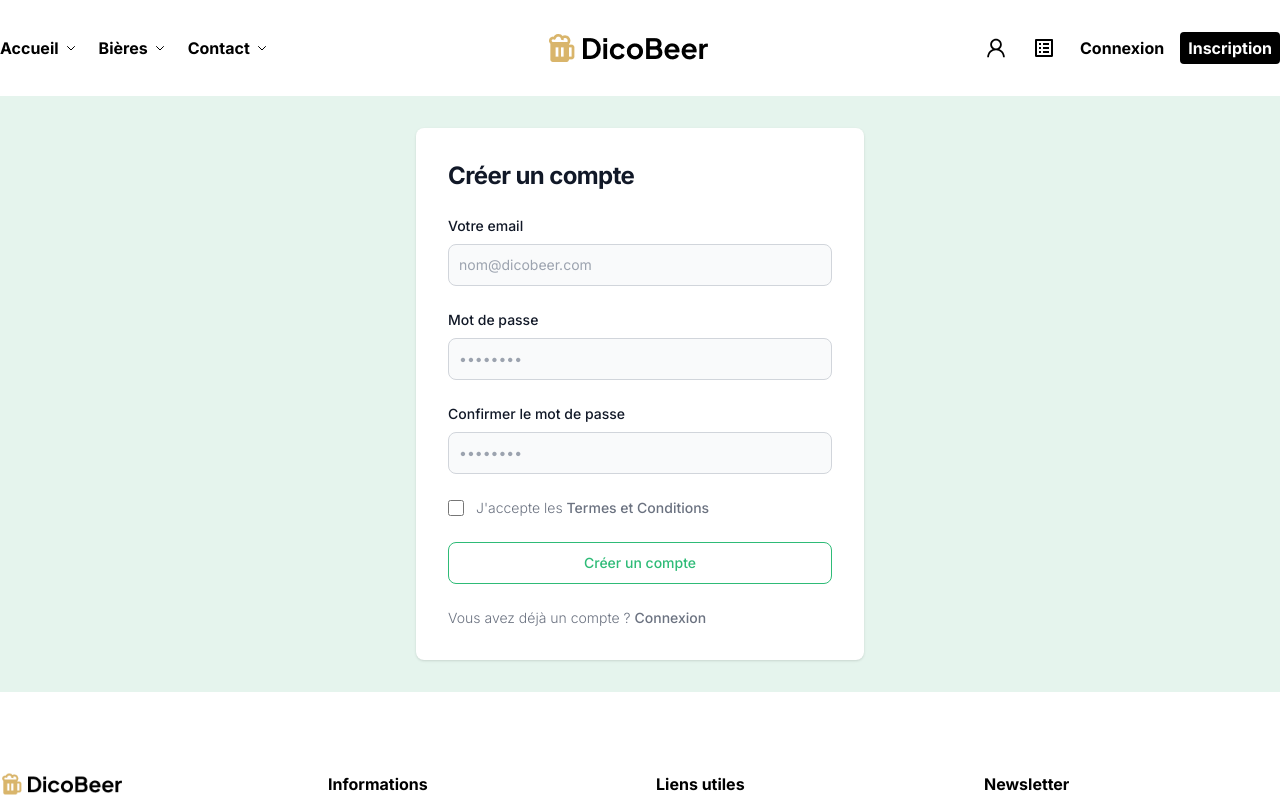
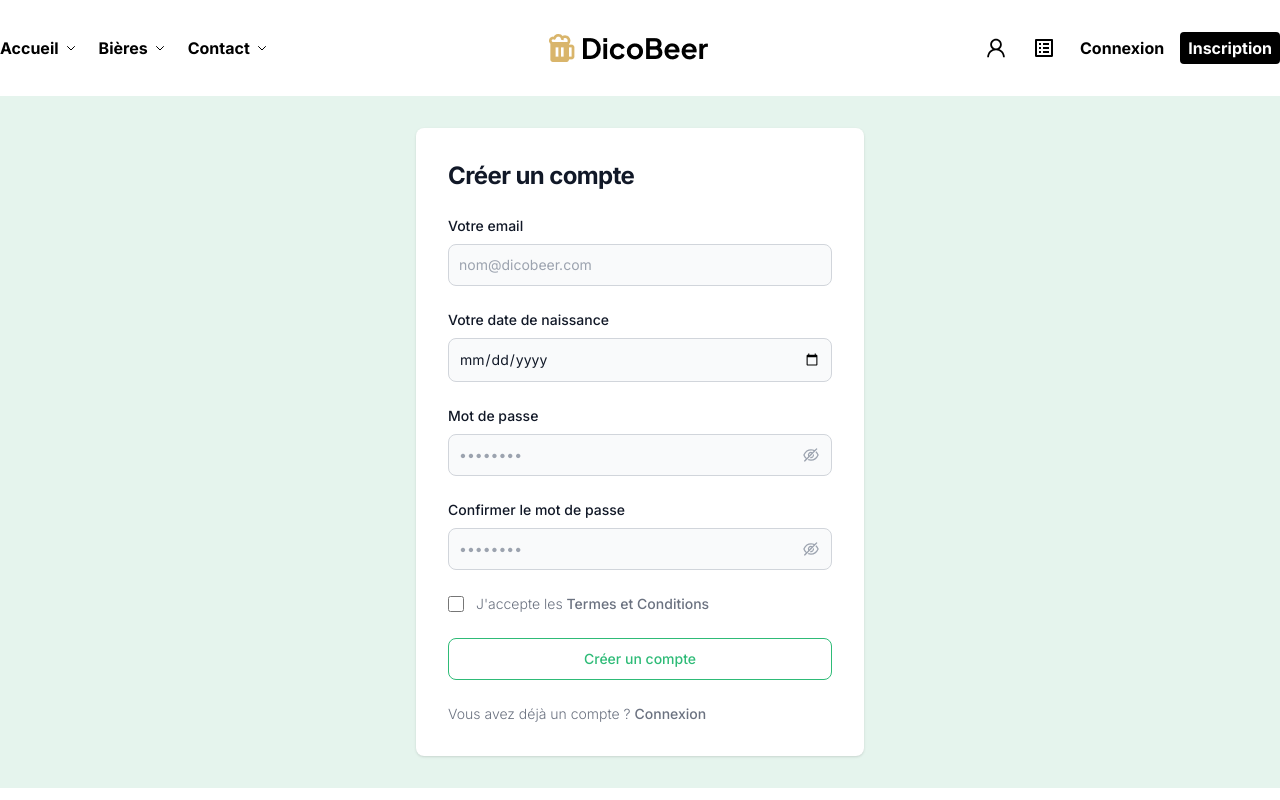
Before and after one commit to lege0053/DicoBeer, a Next.js app in the folder front/: page /inscription in a window 1280 px wide. Shown: the top 800 px of the page. Built offline with nearby package versions, Linux system fonts and the light colour scheme.

Commit message:
wip: création d'un compte utilisateur

```diff
--- a/front/src/app/connexion/page.tsx
+++ b/front/src/app/connexion/page.tsx
@@ -1,8 +1,6 @@
 "use client";
-
 import { FormEvent } from 'react'
 import { useRouter } from 'next/navigation';
-
 
 export default function Page() {
   const router = useRouter();
@@ -14,7 +12,7 @@ export default function Page() {
     const email = formData.get('email')
     const password = formData.get('password')
 
-    const response = await fetch('/api/auth/login', {
+    const response = await fetch('http://localhost:9000/api/auth/login', {
       method: 'POST',
       headers: { 'Content-Type': 'application/json' },
       body: JSON.stringify({ email, password }),
--- a/front/src/app/inscription/page.tsx
+++ b/front/src/app/inscription/page.tsx
@@ -1,10 +1,98 @@
-import { Metadata } from 'next'
+"use client";
+import { useState, FormEvent } from "react";
+import { useRouter } from "next/navigation";
+import { AiOutlineEyeInvisible, AiOutlineEye } from "react-icons/ai";
 
-export const metadata: Metadata = {
-  title: 'Inscription',
+type Error = {
+  field?: string;
+  message: string;
+};
+
+export default function Page() {
+  const router = useRouter();
+  const [errors, setErrors] = useState<Error[]>([]);
+  const [passwordVisible, setPasswordVisible] = useState(false);
+  const [confirmPasswordVisible, setConfirmPasswordVisible] = useState(false);
+
+  async function handleSubmit(event: FormEvent<HTMLFormElement>) {
+    event.preventDefault();
+
+    const formData = new FormData(event.currentTarget);
+    const password = formData.get("password");
+    const confirmPassword = formData.get("confirmPassword");
+    const birthdate = formData.get("date");
+    const email = formData.get("email");
+    const pseudo = email?.toString().split("@")[0];
+    const role = { admin: 0 };
+
+    setErrors([]);
+
+    const validationErrors = validateUserInput(
+      email!,
+      password!,
+      confirmPassword!,
+      birthdate!
+    );
+    if (validationErrors.length > 0) {
+      setErrors(validationErrors);
+      return;
     }
 
-export default function Page() {
+    const response = await fetch("http://localhost:9000/api/users/createUser", {
+      method: "POST",
+      headers: { "Content-Type": "application/json" },
+      body: JSON.stringify({ email, password, pseudo, birthdate, role }),
+    });
+
+    if (response.ok) {
+      // router.push('/profil')
+    } else {
+      const errorData = await response.json();
+      setErrors([{ field: "error", message: errorData.message }]);
+    }
+
+    function validateUserInput(
+      email: FormDataEntryValue,
+      password: FormDataEntryValue,
+      confirmPassword: FormDataEntryValue,
+      birthdate: FormDataEntryValue
+    ): Error[] {
+      const errors: Error[] = [];
+
+      // confirm password
+      console.log(confirmPassword);
+      if (password !== confirmPassword) {
+        errors.push({
+          field: "confirmPassword",
+          message: "Les mots de passe ne correspondent pas",
+        });
+      }
+
+      // minimum age 18
+      const birthDate = new Date(birthdate.toString());
+      const eighteenYearsAgo = new Date();
+      eighteenYearsAgo.setFullYear(eighteenYearsAgo.getFullYear() - 18);
+      if (birthDate > eighteenYearsAgo) {
+        errors.push({
+          field: "date",
+          message: "Vous devez être âgé(e) de 18 ans ou plus",
+        });
+      }
+
+      // valid email
+      const regex =
+        /^(([^<>()[\]\\.,;:\s@"]+(\.[^<>()[\]\\.,;:\s@"]+)*)|(".+"))@((\[[0-9]{1,3}\.[0-9]{1,3}\.[0-9]{1,3}\.[0-9]{1,3}\])|(([a-zA-Z\-0-9]+\.)+[a-zA-Z]{2,}))$/;
+      if (!regex.test(email.toString())) {
+        errors.push({
+          field: "email",
+          message: "Format d'email invalide",
+        });
+      }
+
+      return errors;
+    }
+  }
+
   return (
     <section className="bg-[#E5F4ED]">
       <div className="flex flex-col items-center justify-center px-6 py-8 mx-auto">
@@ -13,35 +101,149 @@ export default function Page() {
             <h1 className="text-xl font-bold leading-tight tracking-tight text-gray-900 md:text-2xl">
               Créer un compte
             </h1>
-                  <form className="space-y-4 md:space-y-6" action="#">
+            <form className="space-y-4 md:space-y-6" onSubmit={handleSubmit}>
+              {errors.length > 0 && (
+                <div className="text-red-500 space-y-2">
+                  {errors.map((error) => (
+                    <p key={error.field}>{error.message}</p>
+                  ))}
+                </div>
+              )}
               <div>
-                          <label htmlFor="email" className="block mb-2 text-sm font-medium text-gray-900">Votre email</label>
-                          <input type="email" name="email" id="email" className="bg-gray-50 border border-gray-300 text-gray-900 sm:text-sm rounded-lg focus:ring-primary-600 focus:border-primary-600 block w-full p-2.5 " placeholder="nom@dicobeer.com" required />
+                <label
+                  htmlFor="email"
+                  className="block mb-2 text-sm font-medium text-gray-900"
+                >
+                  Votre email
+                </label>
+                <input
+                  type="email"
+                  name="email"
+                  id="email"
+                  className="bg-gray-50 border border-gray-300 text-gray-900 sm:text-sm rounded-lg focus:ring-primary-600 focus:border-primary-600 block w-full p-2.5 "
+                  placeholder="nom@dicobeer.com"
+                  required
+                />
               </div>
               <div>
-                          <label htmlFor="password" className="block mb-2 text-sm font-medium text-gray-900">Mot de passe</label>
-                          <input type="password" name="password" id="password" placeholder="••••••••" className="bg-gray-50 border border-gray-300 text-gray-900 sm:text-sm rounded-lg focus:ring-primary-600 focus:border-primary-600 block w-full p-2.5" required />
+                <label
+                  htmlFor="date"
+                  className="block mb-2 text-sm font-medium text-gray-900"
+                >
+                  Votre date de naissance
+                </label>
+                <input
+                  type="date"
+                  name="date"
+                  id="date"
+                  className="bg-gray-50 border border-gray-300 text-gray-900 sm:text-sm rounded-lg focus:ring-primary-600 focus:border-primary-600 block w-full p-2.5"
+                  required
+                />
               </div>
               <div>
-                          <label htmlFor="confirm-password" className="block mb-2 text-sm font-medium text-gray-900">Confirmer le mot de passe</label>
-                          <input type="confirm-password" name="confirm-password" id="confirm-password" placeholder="••••••••" className="bg-gray-50 border border-gray-300 text-gray-900 sm:text-sm rounded-lg focus:ring-primary-600 focus:border-primary-600 block w-full p-2.5" required />
+                <label
+                  htmlFor="password"
+                  className="block mb-2 text-sm font-medium text-gray-900"
+                >
+                  Mot de passe
+                </label>
+                <div className="relative">
+                  <input
+                    type={passwordVisible ? "text" : "password"}
+                    name="password"
+                    id="password"
+                    placeholder="••••••••"
+                    className="bg-gray-50 border border-gray-300 text-gray-900 sm:text-sm rounded-lg focus:ring-primary-600 focus:border-primary-600 block w-full p-2.5 pr-10"
+                    required
+                  />
+                  <span
+                    className={`absolute inset-y-3 right-3 cursor-pointer ${
+                      passwordVisible ? "text-blue-500" : "text-gray-400"
+                    }`}
+                    onClick={() => setPasswordVisible(!passwordVisible)}
+                  >
+                    {passwordVisible ? (
+                      <AiOutlineEye size={18} />
+                    ) : (
+                      <AiOutlineEyeInvisible size={18} />
+                    )}
+                  </span>
+                </div>
+              </div>
+              <div>
+                <label
+                  htmlFor="confirmPassword"
+                  className="block mb-2 text-sm font-medium text-gray-900"
+                >
+                  Confirmer le mot de passe
+                </label>
+                <div className="relative">
+                  <input
+                    type={confirmPasswordVisible ? "text" : "password"}
+                    name="confirmPassword"
+                    id="confirmPassword"
+                    placeholder="••••••••"
+                    className="bg-gray-50 border border-gray-300 text-gray-900 sm:text-sm rounded-lg focus:ring-primary-600 focus:border-primary-600 block w-full p-2.5"
+                    required
+                  />
+                  <span
+                    className={`absolute inset-y-3 right-3 cursor-pointer ${
+                      // Use right-3 for consistency
+                      confirmPasswordVisible ? "text-blue-500" : "text-gray-400"
+                    }`}
+                    onClick={() =>
+                      setConfirmPasswordVisible(!confirmPasswordVisible)
+                    }
+                  >
+                    {confirmPasswordVisible ? (
+                      <AiOutlineEye size={18} />
+                    ) : (
+                      <AiOutlineEyeInvisible size={18} />
+                    )}
+                  </span>
+                </div>
               </div>
               <div className="flex items-start">
                 <div className="flex items-center h-5">
-                            <input id="terms" aria-describedby="terms" type="checkbox" className="w-4 h-4 border border-gray-300 rounded bg-gray-50 focus:ring-3 focus:ring-primary-300" required />
+                  <input
+                    id="terms"
+                    aria-describedby="terms"
+                    type="checkbox"
+                    className="w-4 h-4 border border-gray-300 rounded bg-gray-50 focus:ring-3 focus:ring-primary-300"
+                    required
+                  />
                 </div>
                 <div className="ml-3 text-sm">
-                            <label htmlFor="terms" className="font-light text-gray-500">J'accepte les <a className="font-medium text-primary-600 hover:underline" href="#">Termes et Conditions</a></label>
+                  <label htmlFor="terms" className="font-light text-gray-500">
+                    J'accepte les{" "}
+                    <a
+                      className="font-medium text-primary-600 hover:underline"
+                      href="#"
+                    >
+                      Termes et Conditions
+                    </a>
+                  </label>
                 </div>
               </div>
-                      <button type="submit" className="w-full border border-[#2EBB77] focus:outline-none text-[#2EBB77] font-medium rounded-lg text-sm px-5 py-2.5 text-center">Créer un compte</button>
+              <button
+                type="submit"
+                className="w-full border border-[#2EBB77] focus:outline-none text-[#2EBB77] font-medium rounded-lg text-sm px-5 py-2.5 text-center"
+              >
+                Créer un compte
+              </button>
               <p className="text-sm font-light text-gray-500 ">
-                          Vous avez déjà un compte ? <a href="connexion" className="font-medium text-primary-600 hover:underline">Connexion</a>
+                Vous avez déjà un compte ?{" "}
+                <a
+                  href="connexion"
+                  className="font-medium text-primary-600 hover:underline"
+                >
+                  Connexion
+                </a>
               </p>
             </form>
           </div>
         </div>
       </div>
     </section>
-      )
+  );
 }
```
Also changed, not shown: 1 other file (tests, documents, lock files or other folders). Lines whose indentation alone changed are shown as unchanged.
